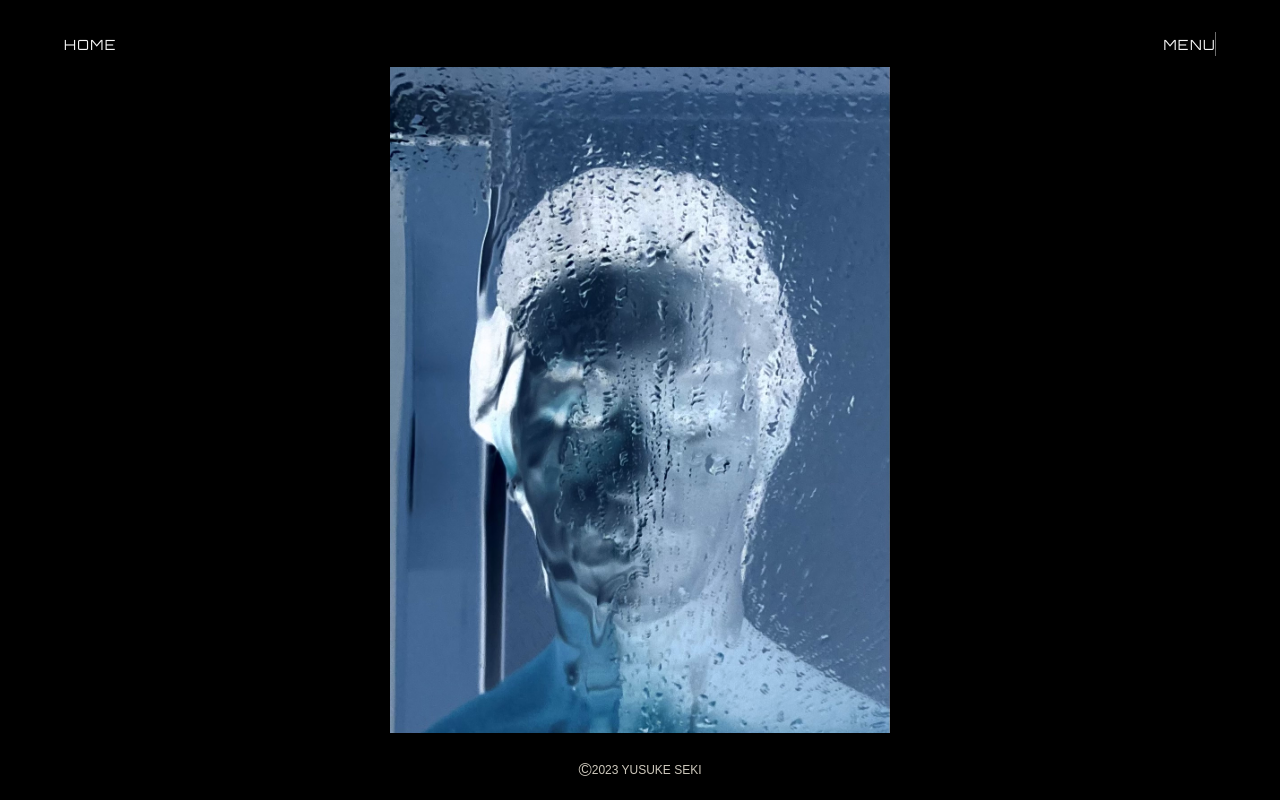
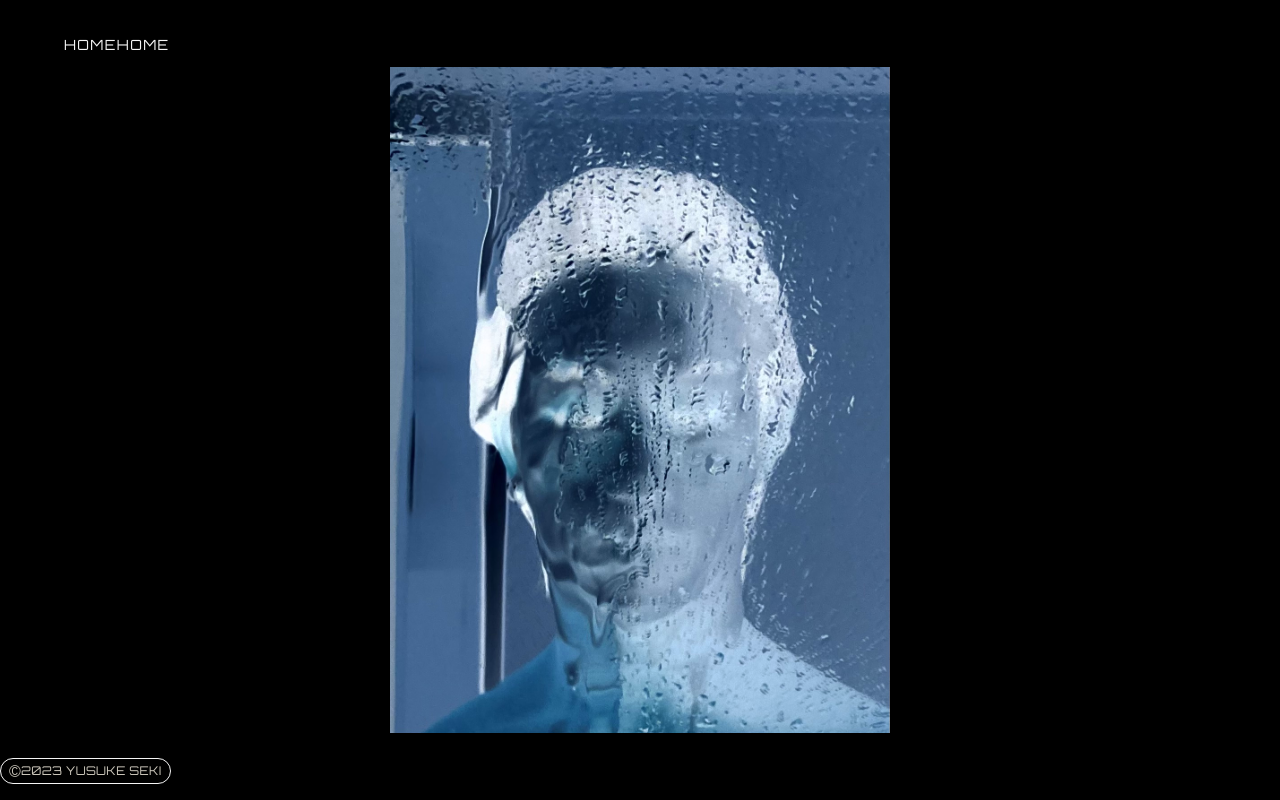
Before and after one commit to ch00z00/portfolio, a Next.js app: page / in a window 1280 px wide. Built offline with nearby package versions, Linux system fonts and the light colour scheme; a web font is replaced by a local one.

Commit message:
[fix] Fixed Navigation bar contents.

```diff
--- a/src/components/layouts/Header/Header.tsx
+++ b/src/components/layouts/Header/Header.tsx
@@ -1,4 +1,10 @@
+import { useEffect } from "react";
+import gsap from "gsap";
 import { LinkButton } from "@/components/elements/Button";
+
+/** TODO:
+ * Implement a cursor sticking effect when hovering.
+ */
 
 const HEADER_ITEMS = [
   {
@@ -12,11 +18,41 @@ const HEADER_ITEMS = [
 ];
 
 export const Header: React.FC = () => {
+  useEffect(() => {
+    if (typeof window !== "undefined") {
+      setAnimation();
+    }
+  }, []);
+
+  const setAnimation = () => {
+    const stagger = 0.05;
+    gsap.fromTo(
+      "#nav_btn #cover_rect",
+      {
+        x: "-100%",
+      },
+      {
+        x: "100%",
+        duration: 1.2,
+        ease: "power3.inout",
+        stagger,
+      }
+    );
+    gsap.fromTo(
+      "#nav_btn #nav_label",
+      { opacity: 0 },
+      {
+        opacity: 1,
+        duration: 0.5,
+        delay: 0.5,
+        stagger,
+      }
+    );
+  };
+
   return (
     <header className="fixed top-8 z-10 flex w-screen items-center justify-between px-10 sm:px-16">
-      {HEADER_ITEMS.map((item) => (
-        <ul key={item.name}>
-          <li id="nav_btn" className="relative inline-block overflow-hidden">
+      <div id="nav_btn" className="relative inline-block overflow-hidden">
         <span
           id="cover_rect"
           className="absolute block h-full w-full -translate-x-full bg-white-200 content-none"
@@ -27,13 +63,19 @@ export const Header: React.FC = () => {
             className="before:absolute before:bottom-0 before:left-0 before:block before:h-[1px] before:w-full
                           before:origin-top-left before:scale-x-0 before:bg-white-200 before:transition
                           before:duration-1000 before:ease-in-out before:content-[''] before:hover:scale-x-100"
-                href={item.href}
-                text={item.name}
+            href="/"
+            text="HOME"
+          />
+          <LinkButton
+            blank={false}
+            className="before:absolute before:bottom-0 before:left-0 before:block before:h-[1px] before:w-full
+                          before:origin-top-left before:scale-x-0 before:bg-white-200 before:transition
+                          before:duration-1000 before:ease-in-out before:content-[''] before:hover:scale-x-100"
+            href="/"
+            text="HOME"
           />
         </span>
-          </li>
-        </ul>
-      ))}
+      </div>
     </header>
   );
 };
--- a/src/components/layouts/Nav/Navigator.tsx
+++ b/src/components/layouts/Nav/Navigator.tsx
@@ -44,10 +44,11 @@ export const Navigator: React.FC = () => {
       <Header />
       {/* Hide this when screen size is reduced to sm */}
       <div
-        className="invisible fixed bottom-4 z-10 flex w-screen items-center justify-center px-14
-                  font-march-evoked text-xs uppercase text-yellow-100 sm:visible sm:px-24"
+        className="invisible fixed bottom-4 z-10 mx-auto flex w-fit items-center justify-center rounded-full
+                  border border-white-200 px-14 font-orbitron text-xs uppercase tracking-wide text-yellow-100 sm:visible sm:px-2"
       >
-        <span className="text-lg">©</span>2023 Yusuke Seki
+        <span className="text-base">©</span>
+        2023 Yusuke Seki
       </div>
       {/* <Footer /> */}
     </>
```
Lines whose indentation alone changed are shown as unchanged.
